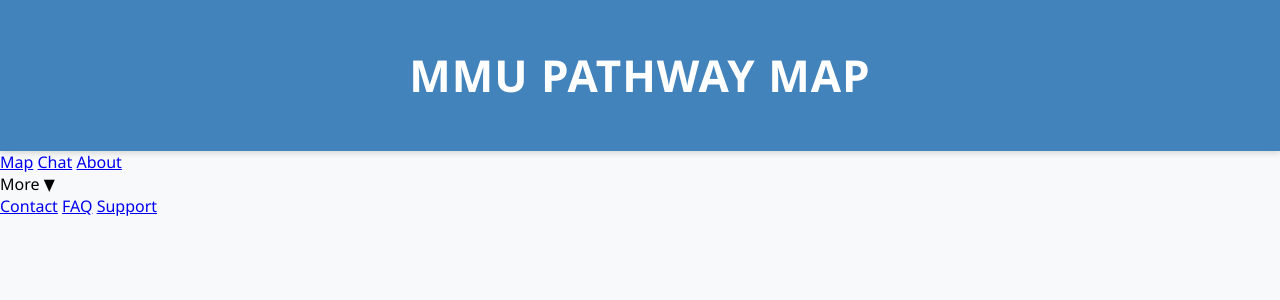
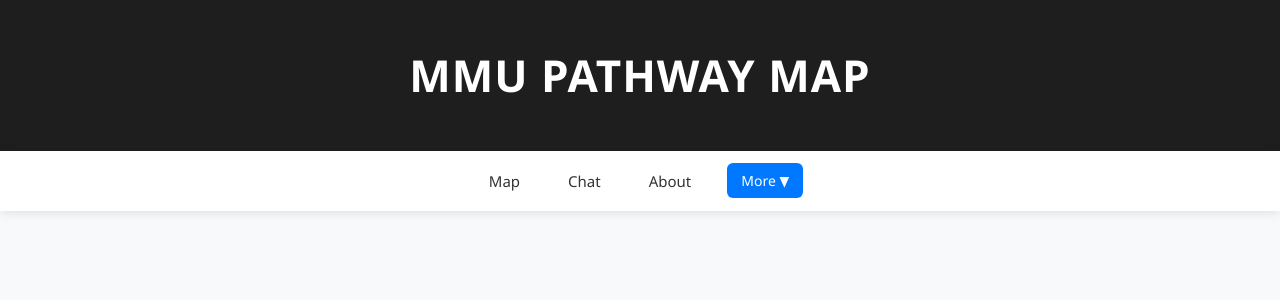
Before and after one commit to overheated42/GitExercise-G05, a Flask app: template app/templates/index.html in a window 1280 px wide. Shown: the top 300 px of the page. Run offline with Flask 2, Linux system fonts and the light colour scheme; the template is opened without the code that fills it, so the values that code supplies are empty.

Commit message:
copied style css file from chunhui

```diff
--- a/app.py
+++ b/app.py
@@ -29,8 +29,8 @@ def load_user(user_id):
 # Home (protected)
 @app.route('/')
 @login_required
-def home():
-    return render_template("home.html", name=current_user.name)
+def index():
+    return render_template("index.html", name=current_user.name)
 
 # Register
 @app.route('/register', methods=['GET', 'POST'])
@@ -79,7 +79,7 @@ def login():
         if user and check_password_hash(user.password, password):
             login_user(user, remember=remember)
             flash("Login successful!", "success")
-            return redirect(url_for("home"))
+            return redirect(url_for("index"))
         else:
             flash("Invalid username or password", "danger")
 
--- a/app/static/style.css
+++ b/app/static/style.css
@@ -8,7 +8,7 @@ body {
 
 /* HEADER */
 header {
-    background: #4283bc;
+    background: #1e1e1e;
     color: #fff;
     padding: 16px 0;
     text-align: center;
@@ -16,141 +16,137 @@ header {
     font-weight: bold;
     letter-spacing: 1px;
     box-shadow: 0 2px 6px rgba(0, 0, 0, 0.15);
+}
+
+/* ===== NAVBAR STYLING ===== */
+.navbar {
+    background: #ffffff;
+    display: flex;
+    justify-content: center;
+    padding: 12px 20px;
+    box-shadow: 0 2px 10px rgba(0, 0, 0, 0.1);
+    position: relative;
+    z-index: 10;
+}
+
+.nav-links {
+    display: flex;
+    align-items: center;
+    gap: 24px;
+}
+
+/* NAV LINKS */
+.navbar a {
+    color: #333;
+    text-decoration: none;
+    padding: 8px 12px;
+    border-radius: 6px;
+    font-weight: 500;
+    font-size: 15px;
+    transition: all 0.25s ease-in-out;
+}
+
+.navbar a:hover {
+    background: #f0f0f0;
+    color: #0078ff;
+}
+
+/* ===== MORE DROPDOWN ===== */
+.dropdown {
     position: relative;
 }
 
-/* ===== HAMBURGER MENU STYLES ===== */
-.hamburger-container {
-    position: absolute;
-    left: 20px;
-    top: 50%;
-    transform: translateY(-50%);
-    z-index: 30;
+/* LABEL DESIGN */
+.more-label {
+    background: #0078ff;
+    color: #fff;
+    padding: 8px 14px;
+    border-radius: 6px;
+    cursor: pointer;
+    font-weight: 500;
+    font-size: 14px;
+    transition: background 0.2s ease;
+    display: flex;
+    align-items: center;
+    gap: 5px;
+    user-select: none;
 }
 
-/* Hamburger Toggle (Hidden Checkbox) */
-.hamburger-toggle {
-    display: none;
+.more-label:hover {
+    background: #005fcc;
 }
 
-/* Hamburger Icon */
-.hamburger-icon {
+/* DROPDOWN MENU */
+.more-menu {
+    display: none;
+    flex-direction: column;
+    position: absolute;
+    top: 120%;
+    left: 0;
+    background: #fff;
+    border-radius: 8px;
+    box-shadow: 0 4px 12px rgba(0, 0, 0, 0.15);
+    min-width: 140px;
+    padding: 8px 0;
+    z-index: 20;
+}
+
+.more-toggle:checked + .more-menu {
+    display: flex;
+}
+
+/* DROPDOWN LINKS */
+.more-menu a {
+    color: #333;
+    text-decoration: none;
+    padding: 10px 16px;
+    font-size: 14px;
+    transition: background 0.2s ease;
+}
+
+.more-menu a:hover {
+    background: #f5f5f5;
+}
+
+/* ===== RESPONSIVE NAVBAR ===== */
+@media (max-width: 600px) {
+    .nav-links {
+        flex-direction: column;
+        gap: 12px;
+    }
+
+    .navbar {
+        padding: 14px;
+    }
+
+    .more-menu {
+        top: 100%;
+        left: 0;
+        min-width: 100px;
+    }
+}
+
+/* Smooth Dropdown Animation */
+.more-menu {
     display: flex;
     flex-direction: column;
-    cursor: pointer;
-    gap: 4px;
-    padding: 8px;
-}
-
-.hamburger-line {
-    width: 25px;
-    height: 3px;
-    background-color: #fff;
-    transition: all 0.3s ease;
-    border-radius: 2px;
-}
-
-/* Hamburger Animation when Active */
-.hamburger-toggle:checked + .hamburger-icon .hamburger-line:nth-child(1) {
-    transform: rotate(45deg) translate(6px, 6px);
-}
-
-.hamburger-toggle:checked + .hamburger-icon .hamburger-line:nth-child(2) {
+    position: absolute;
+    top: 120%;
+    left: 0;
+    background: #fff;
+    border-radius: 8px;
+    box-shadow: 0 4px 12px rgba(0, 0, 0, 0.15);
+    min-width: 140px;
+    padding: 8px 0;
+    z-index: 20;
     opacity: 0;
-}
-
-.hamburger-toggle:checked + .hamburger-icon .hamburger-line:nth-child(3) {
-    transform: rotate(-45deg) translate(6px, -6px);
-}
-
-/* Navigation Menu */
-.nav-menu {
-    position: fixed;
-    top: 0;
-    left: -300px;
-    width: 280px;
-    height: 100vh;
-    background: linear-gradient(135deg, #667eea 0%, #764ba2 100%);
-    box-shadow: 2px 0 15px rgba(0, 0, 0, 0.2);
-    z-index: 25;
-    transition: left 0.3s ease-in-out;
-    padding-top: 80px;
-}
-
-/* Show Menu when Hamburger is Checked */
-.hamburger-toggle:checked ~ .nav-menu {
-    left: 0;
-}
-
-/* Navigation Links */
-.nav-menu a {
-    display: block;
-    color: #ffffff;
-    text-decoration: none;
-    padding: 15px 25px;
-    font-weight: 500;
-    font-size: 16px;
-    border-bottom: 1px solid rgba(255, 255, 255, 0.1);
+    transform: translateY(-10px);
+    pointer-events: none;
     transition: all 0.25s ease-in-out;
 }
 
-.nav-menu a:hover {
-    background: rgba(255, 255, 255, 0.15);
-    color: #fff;
-    padding-left: 35px;
-    transform: translateX(5px);
-}
-
-/* Submenu Styling */
-.submenu {
-    background: rgba(0, 0, 0, 0.2);
-    border-left: 3px solid #00d4ff;
-    margin-top: 10px;
-}
-
-.submenu a {
-    padding-left: 40px;
-    font-size: 14px;
-    color: rgba(255, 255, 255, 0.9);
-    border-bottom: 1px solid rgba(255, 255, 255, 0.05);
-}
-
-.submenu a:hover {
-    padding-left: 50px;
-    color: #00d4ff;
-    background: rgba(0, 212, 255, 0.1);
-}
-
-/* Overlay for closing menu when clicking outside */
-.menu-overlay {
-    position: fixed;
-    top: 0;
-    left: 0;
-    width: 100vw;
-    height: 100vh;
-    background: rgba(0, 0, 0, 0.5);
-    z-index: 20;
-    opacity: 0;
-    visibility: hidden;
-    transition: all 0.3s ease-in-out;
-    pointer-events: none;
-}
-
-.hamburger-toggle:checked ~ .menu-overlay {
+.more-toggle:checked + .more-menu {
     opacity: 1;
-    visibility: visible;
+    transform: translateY(0);
     pointer-events: auto;
 }
-
-
-/* ===== RESPONSIVE DESIGN ===== */
-@media (max-width: 768px) {
-    .nav-menu {
-        width: 100%;
-        left: -100%;
-    }
-
-    .hamburger-toggle:checked ~ .nav-menu {
-        left: 0;
-    }
-}
```
